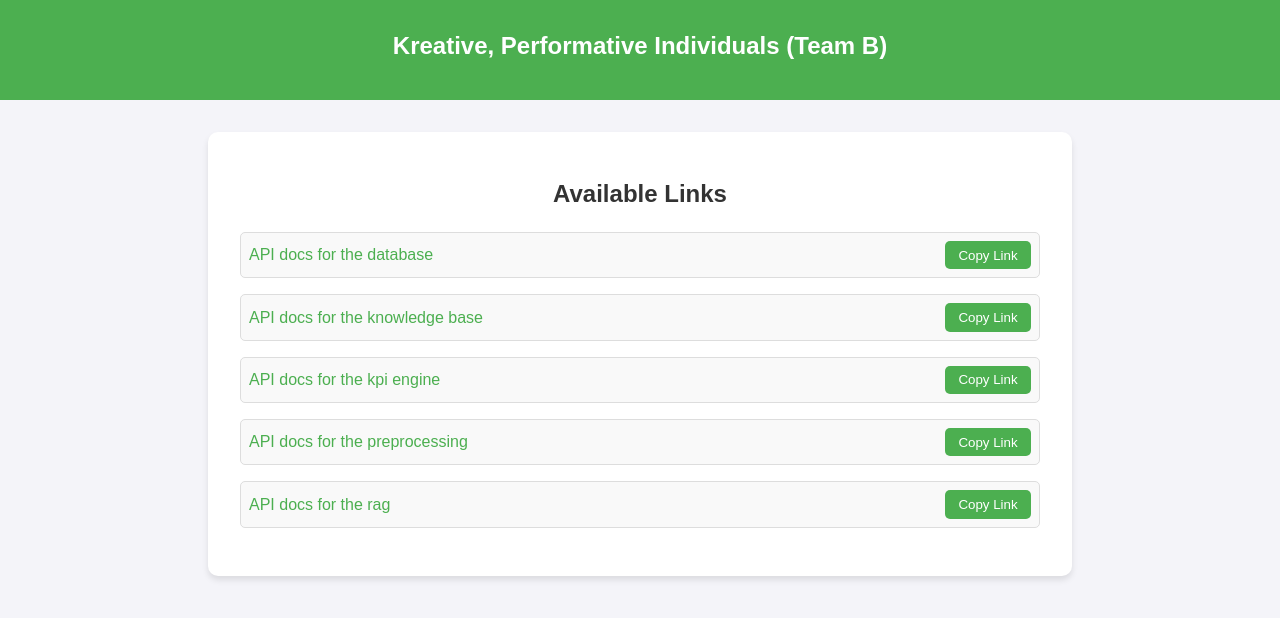
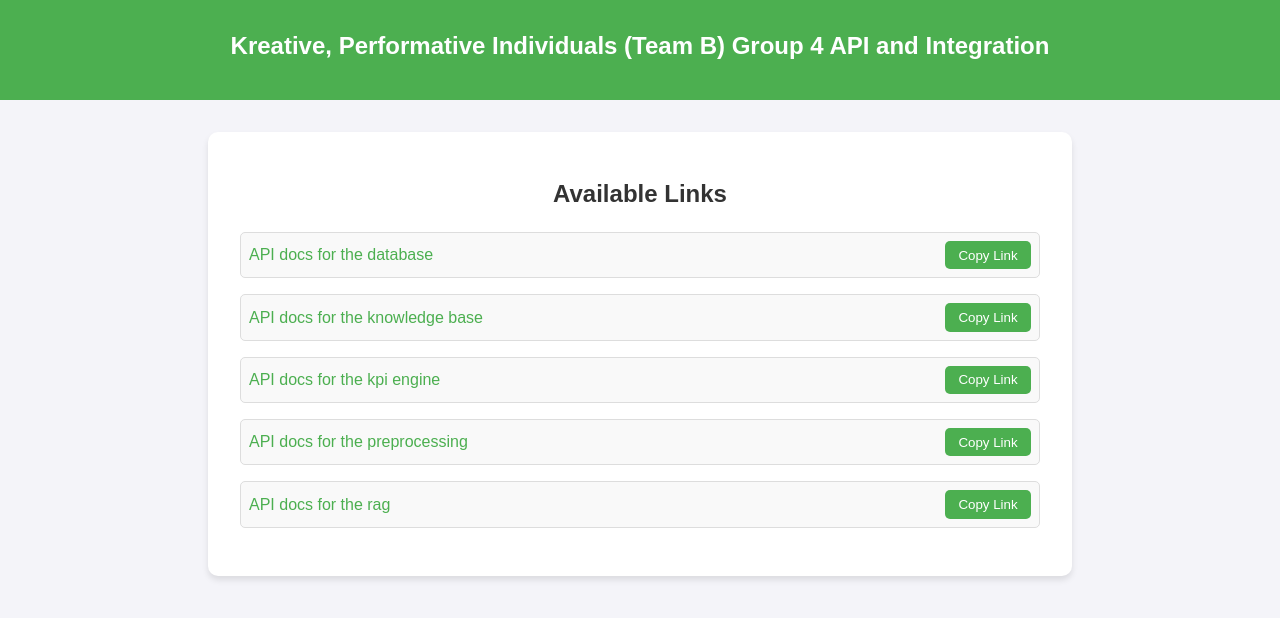
Before and after one commit to Kreative-Performative-Individuals/api-gateway, a plain HTML site: page index.html in a window 1280 px wide. Drawn offline with Linux system fonts and the light colour scheme.

Commit message:
Update index.html

```diff
--- a/index.html
+++ b/index.html
@@ -83,7 +83,7 @@
 </head>
 <body>
     <header>
-        <h1>Kreative, Performative Individuals (Team B)</h1>
+        <h1>Kreative, Performative Individuals (Team B) Group 4 API and Integration</h1>
     </header>
 
     <div class="container">
```
